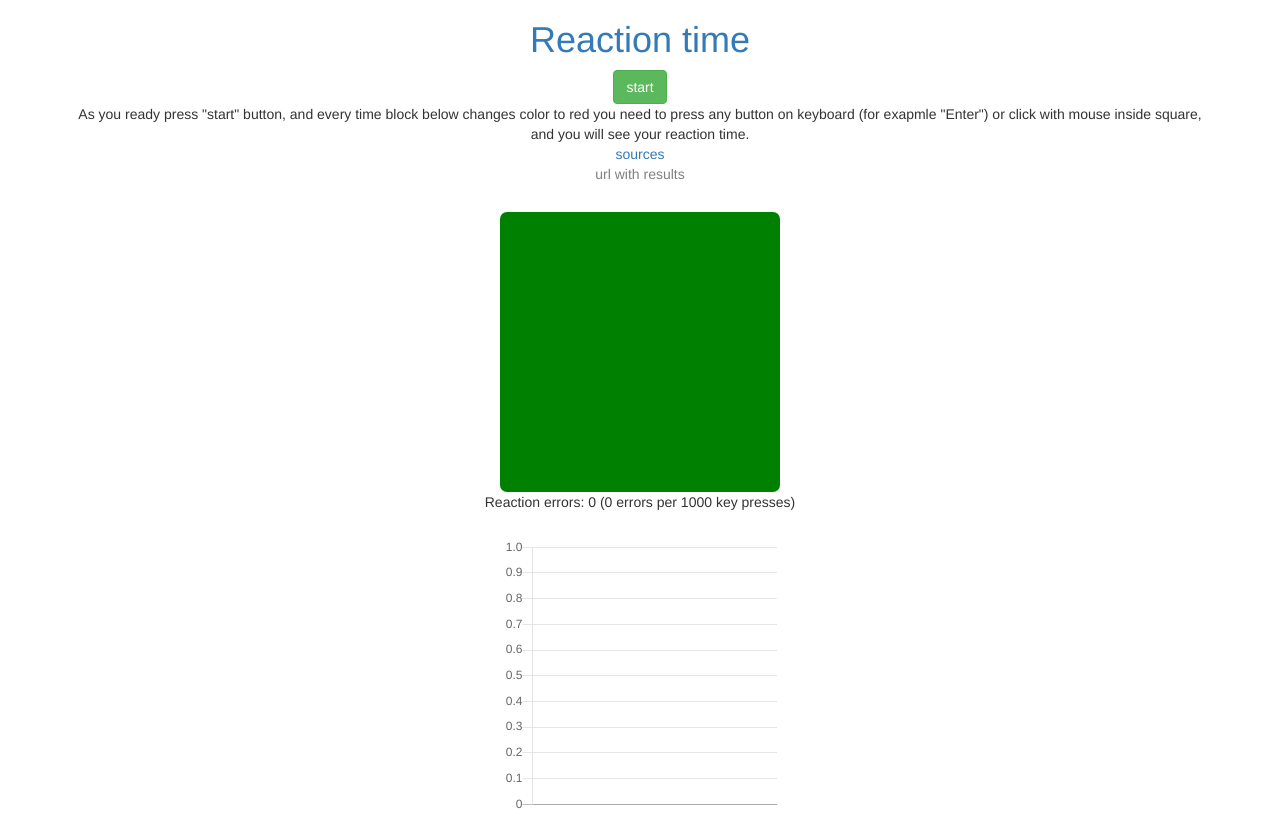
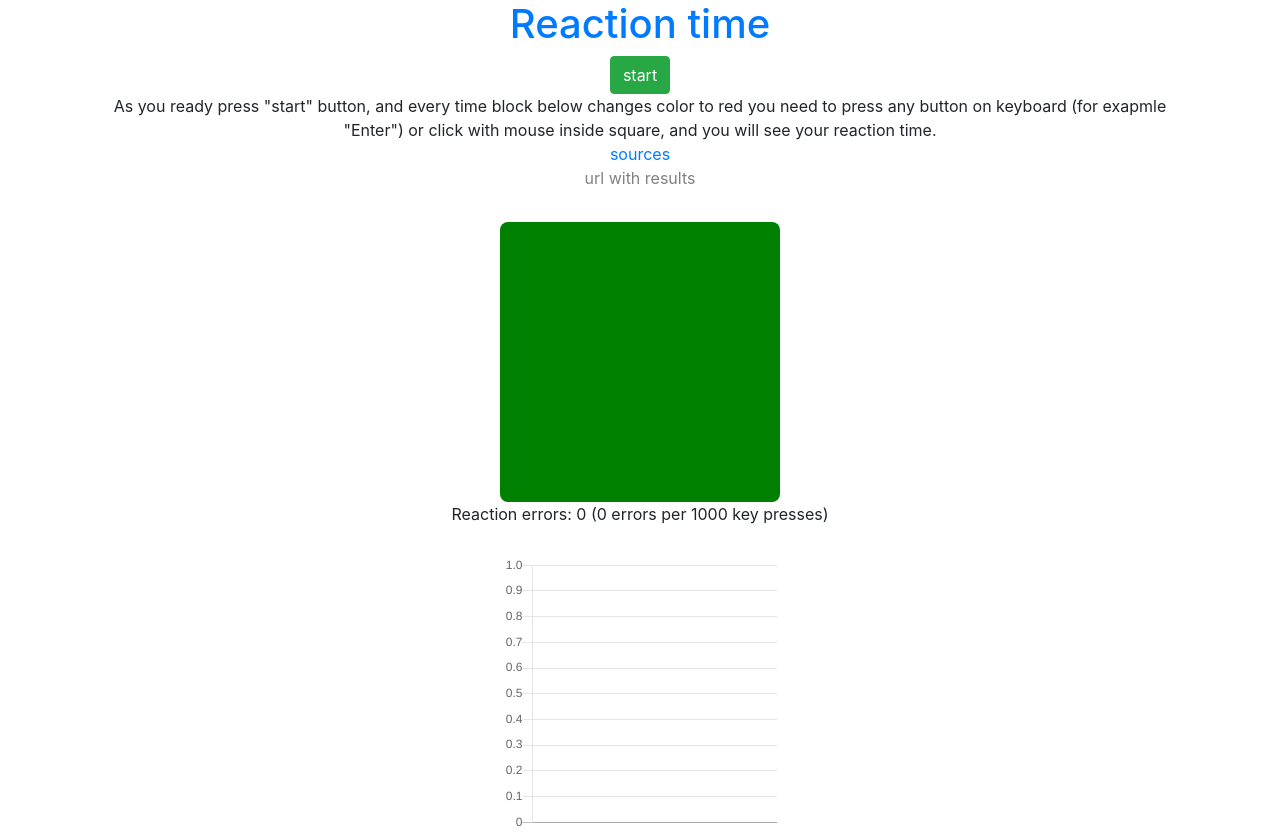
Before and after one commit to rsk700/reaction-time, a React (Create React App) app: page / in a window 1280 px wide. Built offline with nearby package versions, Linux system fonts and the light colour scheme.

Commit message:
switch to bootstrap 4

```diff
--- a/src/App.js
+++ b/src/App.js
@@ -219,19 +219,19 @@ class App extends Component {
     return (
       <div className="container">
         <div className="row">
-          <div className="col-xs-12 text-center">
+          <div className="col-12 text-center">
             <header>
               <h1><a href={appUrl}>Reaction time</a></h1>
             </header>
           </div>
         </div>
         <div className="row">
-          <div className="col-xs-12 text-center">
+          <div className="col-12 text-center">
             <button className="btn btn-success" onClick={this.onStart}>{ this.state.startButtonTitle }</button>
           </div>
         </div>
         <div className="row">
-          <div className="col-xs-12 text-center">
+          <div className="col-12 text-center">
             As you ready press "start" button, and every time block below
             changes color to red you need to press any button on keyboard
             (for exapmle "Enter") or click with mouse inside square, and
@@ -239,17 +239,17 @@ class App extends Component {
           </div>
         </div>
         <div className="row">
-          <div className="col-xs-12 text-center">
+          <div className="col-12 text-center">
             <a href="https://github.com/rsk700/reaction-time">sources</a>
           </div>
         </div>
         <div className="row">
-          <div className="col-xs-12 text-center">
+          <div className="col-12 text-center">
             { this.reactionsUrl() }
           </div>
         </div>
         <div className="row">
-          <div className="col-xs-12 text-center">
+          <div className="col-12 text-center">
             <div className="signal-block" style={this.state.signalColor} onClick={this.registerKeyPress}>
               <div className="last-reaction-wrapper text-center">
                 <div className="last-reaction">
@@ -260,12 +260,12 @@ class App extends Component {
           </div>
         </div>
         <div className="row">
-          <div className="col-xs-12 text-center">
+          <div className="col-12 text-center">
             Reaction errors: { this.state.reactionErrors } ({ this.errorsPer1000() } errors per 1000 key presses)
           </div>
         </div>
         <div className="row">
-          <div className="col-xs-12 text-center">
+          <div className="col-12 text-center">
             <div className="chart-block">
               <canvas className="chart-block" width="280" height="280" ref={this.createChart}></canvas>
             </div>
```
Also changed, not shown: package.json (+5 -5 lines), 2 other files (tests, documents, lock files or other folders).
